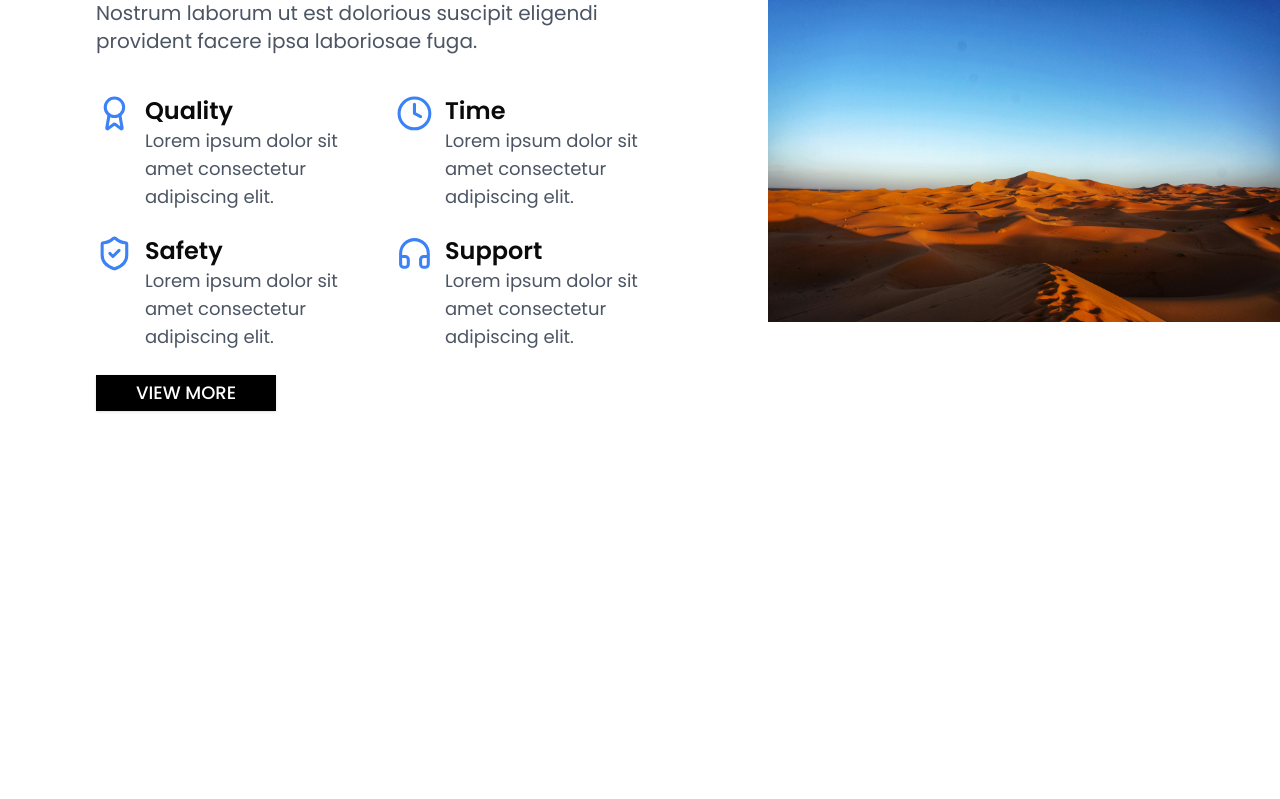
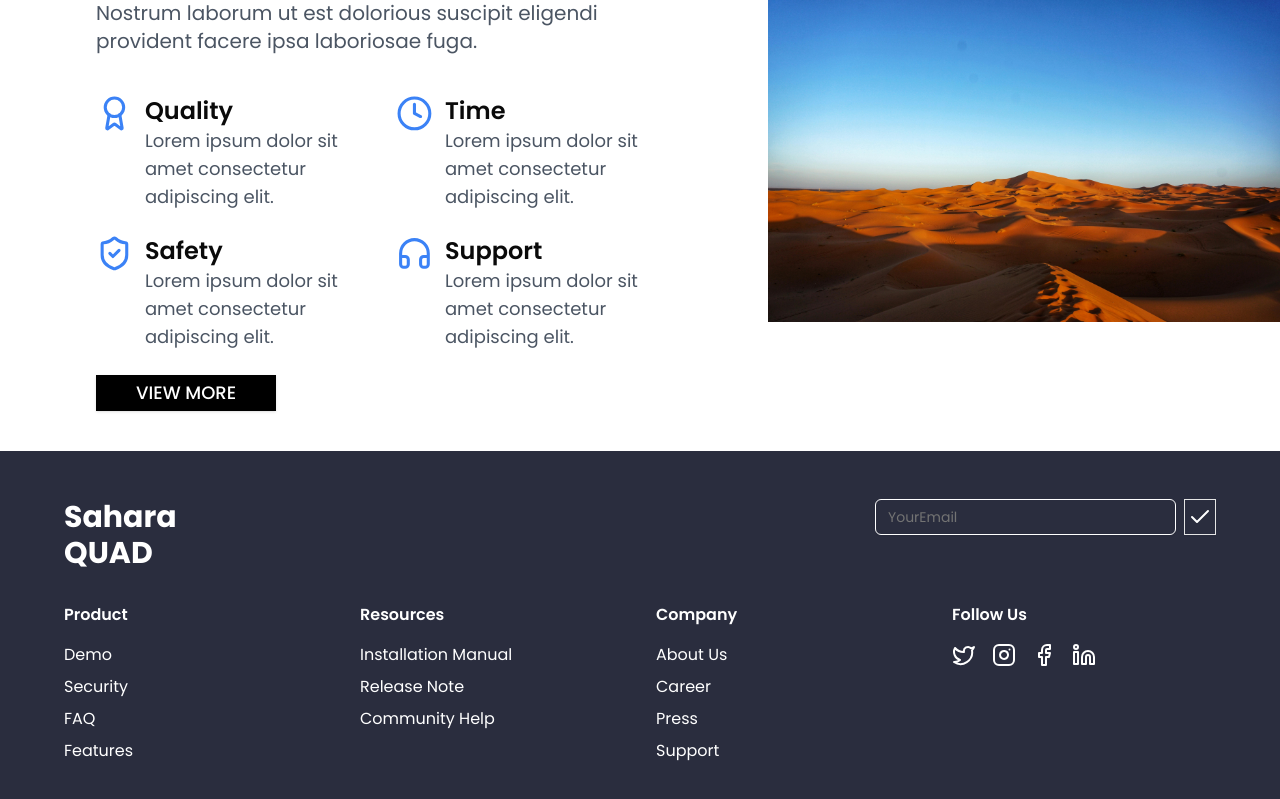
Before and after one commit to MohamedLrDev/sahara, a React (Vite) app: page / in a window 1280 px wide. Shown: the part 1211-2010 px from the top of the page. Before the commit the page ends 1662 px from the top, so only its background shows below. Built offline with nearby package versions, Linux system fonts and the light colour scheme; what fluid-tailwind would draw is missing.

Commit message:
add footer component

```diff
--- /dev/null
+++ b/src/components/layout/Footer.tsx
@@ -0,0 +1,95 @@
+import { Input } from "@/components/ui/input"
+import { Button } from "@/components/ui/button"
+import { Facebook, Instagram, Linkedin, Twitter } from "lucide-react"
+
+const Footer = () => {
+  const productLinks = ['Demo', 'Security', 'FAQ', 'Features'];
+  const resourcesLinks = ['Installation Manual', 'Release Note', 'Community Help'];
+  const companyLinks = ['About Us', 'Career', 'Press', 'Support'];
+
+  return (
+    <footer className="bg-[#2A2D3E] text-white py-12 px-6">
+      <div className="max-w-6xl mx-auto">
+        <div className="flex flex-col md:flex-row justify-between items-start mb-8">
+          <div className="mb-6 md:mb-0">
+            <h2 className="text-3xl font-bold">Sahara<br />QUAD</h2>
+          </div>
+          <div className="flex items-center space-x-2">
+            <Input
+              type="email"
+              placeholder="YourEmail"
+              className="bg-transparent border-b border-white focus:outline-none"
+            />
+            <Button variant="outline" size="icon">
+              <svg
+                xmlns="http://www.w3.org/2000/svg"
+                width="24"
+                height="24"
+                viewBox="0 0 24 24"
+                fill="none"
+                stroke="currentColor"
+                strokeWidth="2"
+                strokeLinecap="round"
+                strokeLinejoin="round"
+              >
+                <polyline points="20 6 9 17 4 12"></polyline>
+              </svg>
+            </Button>
+          </div>
+        </div>
+
+        <div className="grid grid-cols-2 md:grid-cols-4 gap-8 mb-8">
+          {/* Product Section */}
+          <div>
+            <h3 className="font-semibold mb-4">Product</h3>
+            <ul className="space-y-2">
+              {productLinks.map((link, index) => (
+                <li key={index} className="hover:underline cursor-pointer">{link}</li>
+              ))}
+            </ul>
+          </div>
+
+          {/* Resources Section */}
+          <div>
+            <h3 className="font-semibold mb-4">Resources</h3>
+            <ul className="space-y-2">
+              {resourcesLinks.map((link, index) => (
+                <li key={index} className="hover:underline cursor-pointer">{link}</li>
+              ))}
+            </ul>
+          </div>
+
+          {/* Company Section */}
+          <div>
+            <h3 className="font-semibold mb-4">Company</h3>
+            <ul className="space-y-2">
+              {companyLinks.map((link, index) => (
+                <li key={index} className="hover:underline cursor-pointer">{link}</li>
+              ))}
+            </ul>
+          </div>
+
+          {/* Social Media Icons */}
+          <div>
+            <h3 className="font-semibold mb-4">Follow Us</h3>
+            <div className="flex space-x-4">
+              <Twitter className="w-6 h-6" />
+              <Instagram className="w-6 h-6" />
+              <Facebook className="w-6 h-6" />
+              <Linkedin className="w-6 h-6" />
+            </div>
+          </div>
+        </div>
+
+        {/* Payment Methods */}
+        {/* <div className="flex justify-center space-x-4">
+          {['visa', 'mastercard', 'amex', 'paypal', 'apple-pay', 'google-pay'].map((brand) => (
+            <div key={brand} className="w-10 h-6 bg-gray-300 rounded"></div>
+          ))}
+        </div> */}
+      </div>
+    </footer>
+  )
+}
+
+export default Footer
--- /dev/null
+++ b/src/components/ui/input.tsx
@@ -0,0 +1,25 @@
+import * as React from "react"
+
+import { cn } from "@/lib/utils"
+
+export interface InputProps
+  extends React.InputHTMLAttributes<HTMLInputElement> {}
+
+const Input = React.forwardRef<HTMLInputElement, InputProps>(
+  ({ className, type, ...props }, ref) => {
+    return (
+      <input
+        type={type}
+        className={cn(
+          "flex h-9 w-full rounded-md border border-input bg-transparent px-3 py-1 text-sm shadow-sm transition-colors file:border-0 file:bg-transparent file:text-sm file:font-medium file:text-foreground placeholder:text-muted-foreground focus-visible:outline-none focus-visible:ring-1 focus-visible:ring-ring disabled:cursor-not-allowed disabled:opacity-50",
+          className
+        )}
+        ref={ref}
+        {...props}
+      />
+    )
+  }
+)
+Input.displayName = "Input"
+
+export { Input }
--- a/src/pages/Home.tsx
+++ b/src/pages/Home.tsx
@@ -6,6 +6,7 @@ import Categories from "@/components/layout/Categories";
 import bg_image from '../assets/images/pexels-photo-4869960.jpeg';
 import Loader from "@/components/ui/Loader";  // Import the animated Loader
 import QuadHighlights from "@/components/layout/QuadHighlights";
+import Footer from "@/components/layout/Footer";
 
 const Home = () => {
   const [loading, setLoading] = useState(true);  // State to track if the app is loading
@@ -41,6 +42,7 @@ const Home = () => {
       </div>
       <Categories />
       <QuadHighlights />
+      <Footer />
     </ContentContainer>
   );
 };
```
